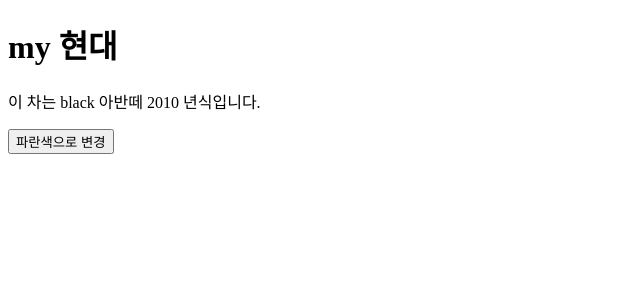
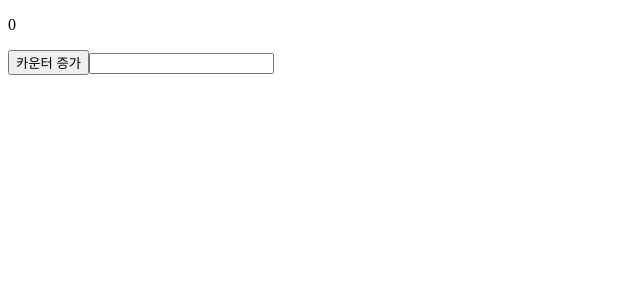
Before and after one commit to sansantokki762/react, a React (Vite) app in the folder homework1/: page / in a window 1280 px wide. Shown: the top 300 px of the page, without its empty margins (0-640 px from the left). Built offline with nearby package versions, Linux system fonts and the light colour scheme.

Commit message:
use effect.

```diff
--- a/homework1/src/main.jsx
+++ b/homework1/src/main.jsx
@@ -151,7 +151,7 @@
 }
 
 import Box from './Box.jsx'
-import { useState, useTransition } from 'react'
+import { useEffect, useState, useTransition } from 'react'
 
 function Flowers() {
   return(
@@ -598,7 +598,47 @@
 }
 
 
+////////////////////////////////////////////////////////////////////////
+
+//숙13//
+
+
+function App9() {
+
+  const [count, setCount] = useState(0)
+  const [name, setName] = useState("")
+
+
+  const updateCounter = () => {
+    setCount(count + 1);
+  }
+
+  useEffect(
+    () => {
+      console.log(`${count} useEffect Hook이 실행되었습니다.`)  //처음에 한 번 새로 고침하고, 새로고침 안하고 작동//
+    }
+  ,[count]); //감지 대상//
+
+  useEffect( () => {
+    console.log(`${name} useeffect name이 실행됨`)
+  })
+
+  const handleNameChange = (e) => {
+    setName(e.target.value)
+  }
+
+  return (
+    <>
+      <p>{count}</p>
+      <button type='button' onClick={updateCounter}>카운터 증가</button>
+      <input type="text" onChange={handleNameChange} />
+      <p>{name}</p>
+    </>
+  )
+}
+
+
 
 createRoot(document.getElementById('root')).render/* body를 랜더함*/ (
- <Mycar/>
+ <App9/>
 );
```
